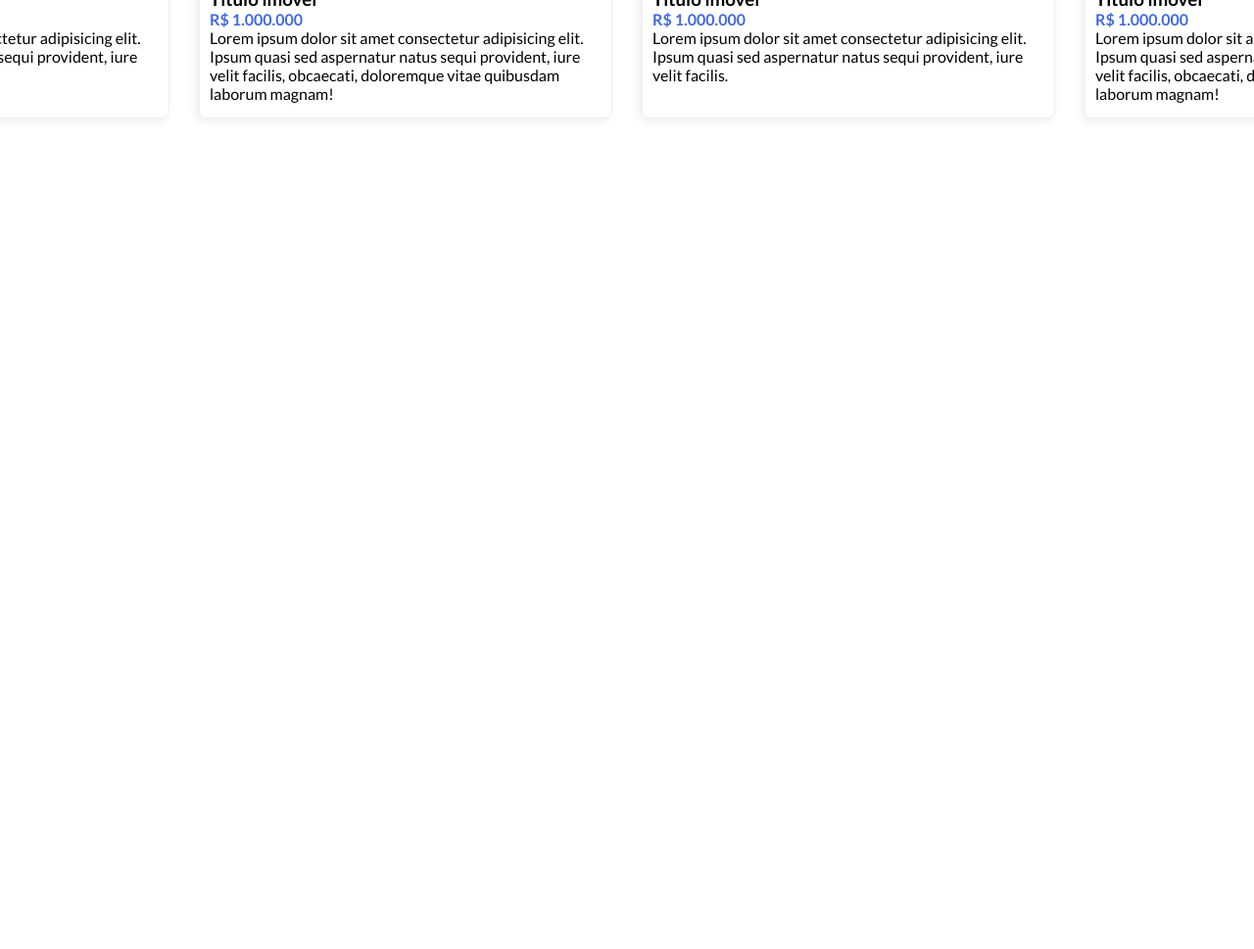
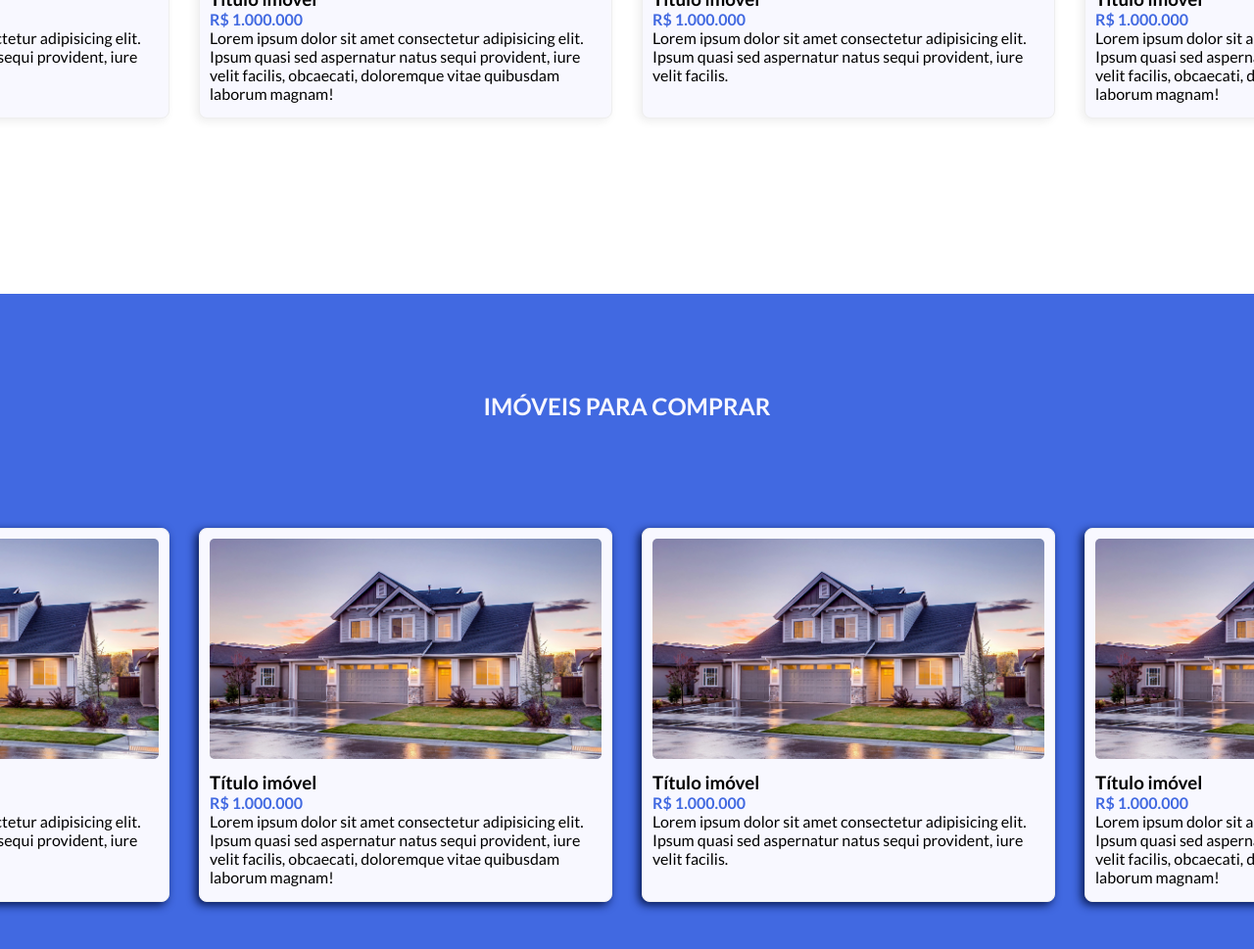
Before and after one commit to GabiMT/imobi, a plain HTML site: page index.html in a window 1280 px wide. Shown: the part 1300-2269 px from the top of the page at 98% size. Before the commit the page ends 1600 px from the top, so only its background shows below. Drawn offline with Linux system fonts and the light colour scheme.

Commit message:
Adição de seção de imóveis para comprar.

```diff
--- a/css/style.css
+++ b/css/style.css
@@ -96,6 +96,7 @@ a{
 
 .card_imovel{
     height: 360px;
+    background: var(--claro);
     width: 400px;
     padding: 10px;
     border: 1px solid #eee;
@@ -117,3 +118,7 @@ a{
     width: 400px;
     border-radius: 5px;
 }
+
+.borde_sombra_azul{
+    box-shadow: -3px 3px 10px var(--primario_auxiliar2);
+}
--- a/index.html
+++ b/index.html
@@ -48,9 +48,19 @@
             justify-items: center;
         }
 
-        .imoveis_alugar__cards{
+        .sequencia_cards{
             display: flex;
             gap: 10px;
+        }
+
+        .imoveis_comprar{
+            height: 800px;
+            justify-items: center;
+            background: var(--primario);
+        }
+
+        .imoveis_comprar h2{
+            color: var(--claro);
         }
     </style>
 </head>
@@ -83,7 +93,7 @@
         <section class="imoveis_alugar">
             <h2 class="titulo_secao">Imóveis para Alugar</h2>
 
-            <div class="imoveis_alugar__cards">
+            <div class="sequencia_cards">
                 <div class="card_imovel">
                     <img src="img/imovel.jpg" alt="Casa estilo americana" class="cards_imoveis__imagens">
                     <h3>Título imóvel</h3>
@@ -113,6 +123,39 @@
                 </div>
             </div>
         </section>
+        <section class="imoveis_comprar">
+            <h2 class="titulo_secao">Imóveis para Comprar</h2>
+
+            <div class="sequencia_cards ">
+                    <div class="card_imovel borde_sombra_azul">
+                    <img src="img/imovel.jpg" alt="Casa estilo americana" class="cards_imoveis__imagens">
+                    <h3>Título imóvel</h3>
+                    <p class="imoveis_alugar__card_imovel__preco">R$ 1.000.000</p>
+                    <p class="imoveis_alugar__card_imovel__descricao">Lorem ipsum dolor sit amet consectetur adipisicing elit. Ipsum quasi sed aspernatur natus sequi provident, iure velit facilis.</p>
+                </div>
+
+                <div class="card_imovel borde_sombra_azul">
+                    <img src="img/imovel.jpg" alt="Casa estilo americana" class="cards_imoveis__imagens">
+                    <h3>Título imóvel</h3>
+                    <p class="imoveis_alugar__card_imovel__preco">R$ 1.000.000</p>
+                    <p class="imoveis_alugar__card_imovel__descricao">Lorem ipsum dolor sit amet consectetur adipisicing elit. Ipsum quasi sed aspernatur natus sequi provident, iure velit facilis, obcaecati, doloremque vitae quibusdam laborum magnam!</p>
+                </div>
+
+                <div class="card_imovel borde_sombra_azul">
+                    <img src="img/imovel.jpg" alt="Casa estilo americana" class="cards_imoveis__imagens">
+                    <h3>Título imóvel</h3>
+                    <p class="imoveis_alugar__card_imovel__preco">R$ 1.000.000</p>
+                    <p class="imoveis_alugar__card_imovel__descricao">Lorem ipsum dolor sit amet consectetur adipisicing elit. Ipsum quasi sed aspernatur natus sequi provident, iure velit facilis.</p>
+                </div>
+
+                <div class="card_imovel borde_sombra_azul">
+                    <img src="img/imovel.jpg" alt="Casa estilo americana" class="cards_imoveis__imagens">
+                    <h3>Título imóvel</h3>
+                    <p class="imoveis_alugar__card_imovel__preco">R$ 1.000.000</p>
+                    <p class="imoveis_alugar__card_imovel__descricao">Lorem ipsum dolor sit amet consectetur adipisicing elit. Ipsum quasi sed aspernatur natus sequi provident, iure velit facilis, obcaecati, doloremque vitae quibusdam laborum magnam!</p>
+                </div>
+            </div>
+        </section>
     </main>
 </body>
 </html>
```
